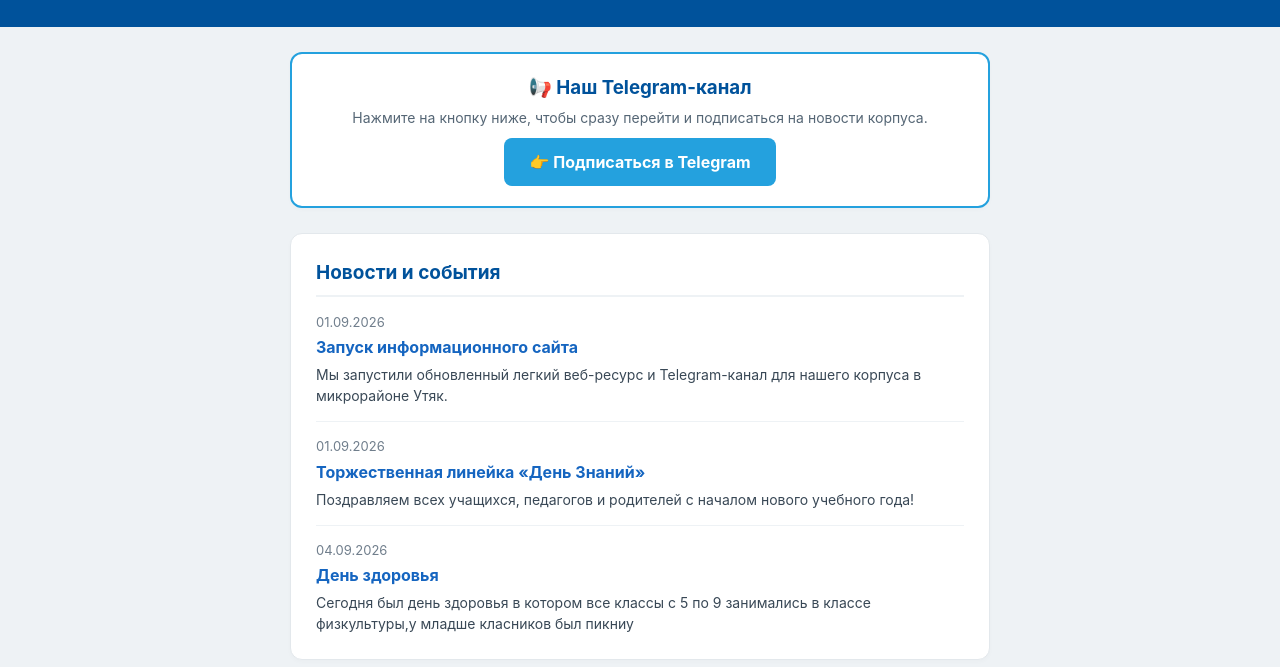
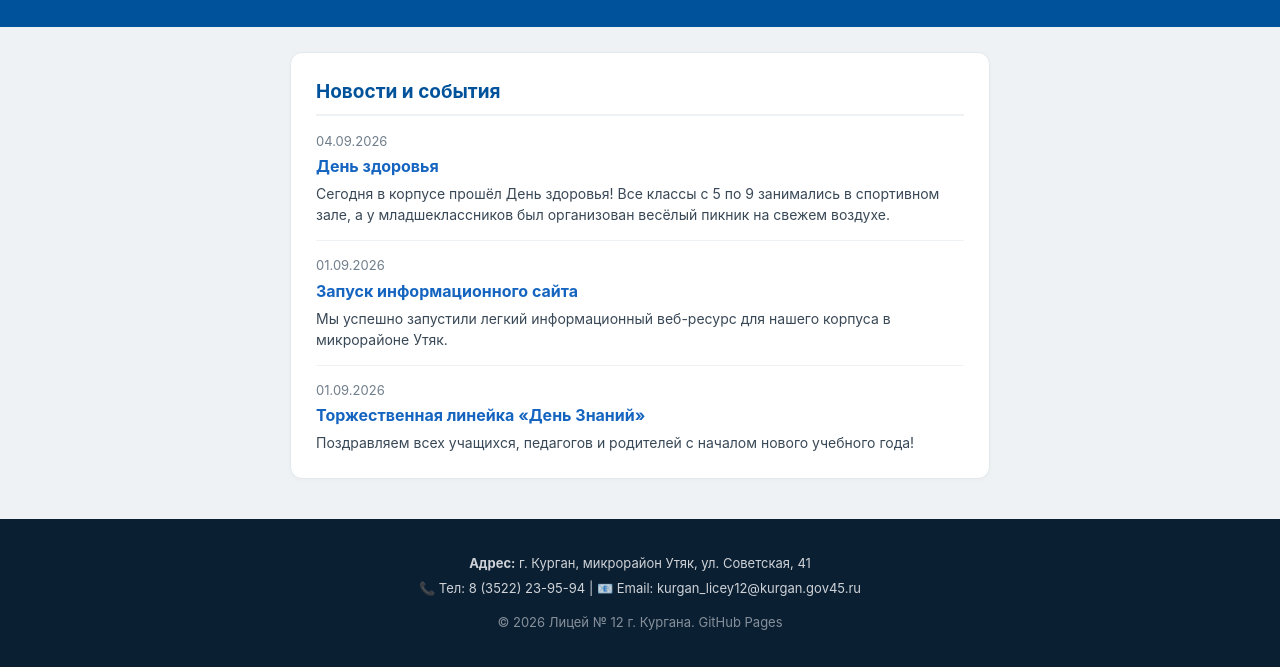
Before and after one commit to Giga50/Lyceum_No_12_Building_3, a plain HTML site: page index.html in a window 1280 px wide. Shown: the part 133-800 px from the top of the page. Drawn offline with Linux system fonts and the light colour scheme.

Commit message:
Update index.html

```diff
--- a/index.html
+++ b/index.html
@@ -4,24 +4,22 @@
     <meta charset="UTF-8">
     <meta name="viewport" content="width=device-width, initial-scale=1.0">
     <title>Лицей № 12 — Корпус №3</title>
-    <!-- Официальная иконка школы для вкладки браузера -->
+    <!-- Исправленная иконка школы для вкладки браузера -->
     <link rel="icon" type="image/png" href="https://icons8.com">
     <style>
         :root {
             --gos-blue: #00529B;
             --gos-bg: #EEF2F5;
             --gos-text: #0B1F33;
-            --tg-color: #24A1DE;
         }
         body { font-family: -apple-system, sans-serif; margin: 0; background: var(--gos-bg); color: var(--gos-text); line-height: 1.5; }
         .gos-top { background: #FFFFFF; border-bottom: 1px solid #D5DBE0; padding: 10px 20px; font-size: 13px; display: flex; justify-content: space-between; }
         .gos-top a { color: #556675; text-decoration: none; font-weight: 500; }
+        .gos-top a:hover { text-decoration: underline; }
         header { background: var(--gos-blue); color: white; padding: 30px 20px; text-align: center; }
         header h1 { font-size: 22px; margin: 0 0 5px 0; }
         header p { font-size: 14px; margin: 0; opacity: 0.85; }
         .container { max-width: 700px; margin: 25px auto; padding: 0 20px; }
-        .tg-card { background: #FFFFFF; border: 2px solid var(--tg-color); border-radius: 12px; padding: 20px; text-align: center; margin-bottom: 25px; box-shadow: 0 2px 5px rgba(0,0,0,0.02); }
-        .btn-tg { display: inline-block; background: var(--tg-color); color: white; padding: 12px 25px; text-decoration: none; border-radius: 8px; font-weight: bold; margin-top: 10px; }
         main { background: #FFFFFF; border-radius: 12px; padding: 25px; box-shadow: 0 2px 5px rgba(0,0,0,0.02); border: 1px solid #E3E8EC; }
         h2 { color: var(--gos-blue); font-size: 19px; margin-top: 0; border-bottom: 2px solid #EEF2F5; padding-bottom: 8px; }
         .news-item { border-bottom: 1px solid #EEF2F5; padding-bottom: 15px; margin-bottom: 15px; }
@@ -46,37 +44,28 @@
     </header>
 
     <div class="container">
-
-        <!-- Кнопка Телеграм-канала -->
-        <div class="tg-card">
-            <h3 style="margin:0 0 5px 0; color: var(--gos-blue);">📢 Наш Telegram-канал</h3>
-            <p style="margin:0; font-size:14px; color:#556675;">Нажмите на кнопку ниже, чтобы сразу перейти и подписаться на новости корпуса.</p>
-            <a href="https://t.me" target="_blank" class="btn-tg">👉 Подписаться в Telegram</a>
-        </div>
-
         <!-- Лента новостей -->
         <main>
             <h2>Новости и события</h2>
             <div id="newsContainer">
 
-                <!-- Начало блока новостей. Чтобы добавить новую, копируйте отсюда -->
+                <!-- Новая новость сверху -->
+                <div class="news-item">
+                    <div class="news-date">04.09.2026</div>
+                    <h3>День здоровья</h3>
+                    <p>Сегодня в корпусе прошёл День здоровья! Все классы с 5 по 9 занимались в спортивном зале, а у младшеклассников был организован весёлый пикник на свежем воздухе.</p>
+                </div>
+
                 <div class="news-item">
                     <div class="news-date">01.09.2026</div>
                     <h3>Запуск информационного сайта</h3>
-                    <p>Мы запустили обновленный легкий веб-ресурс и Telegram-канал для нашего корпуса в микрорайоне Утяк.</p>
+                    <p>Мы успешно запустили легкий информационный веб-ресурс для нашего корпуса в микрорайоне Утяк.</p>
                 </div>
 
                 <div class="news-item">
                     <div class="news-date">01.09.2026</div>
                     <h3>Торжественная линейка «День Знаний»</h3>
                     <p>Поздравляем всех учащихся, педагогов и родителей с началом нового учебного года!</p>
-                </div>
-                <!-- Конец блока новостей -->
-
-                 <div class="news-item">
-                    <div class="news-date">04.09.2026</div>
-                    <h3>День здоровья</h3>
-                    <p>Сегодня был день здоровья в котором все классы с 5 по 9 занимались в классе физкультуры,у младше класников был пикниу</p>
                 </div>
 
             </div>
```
